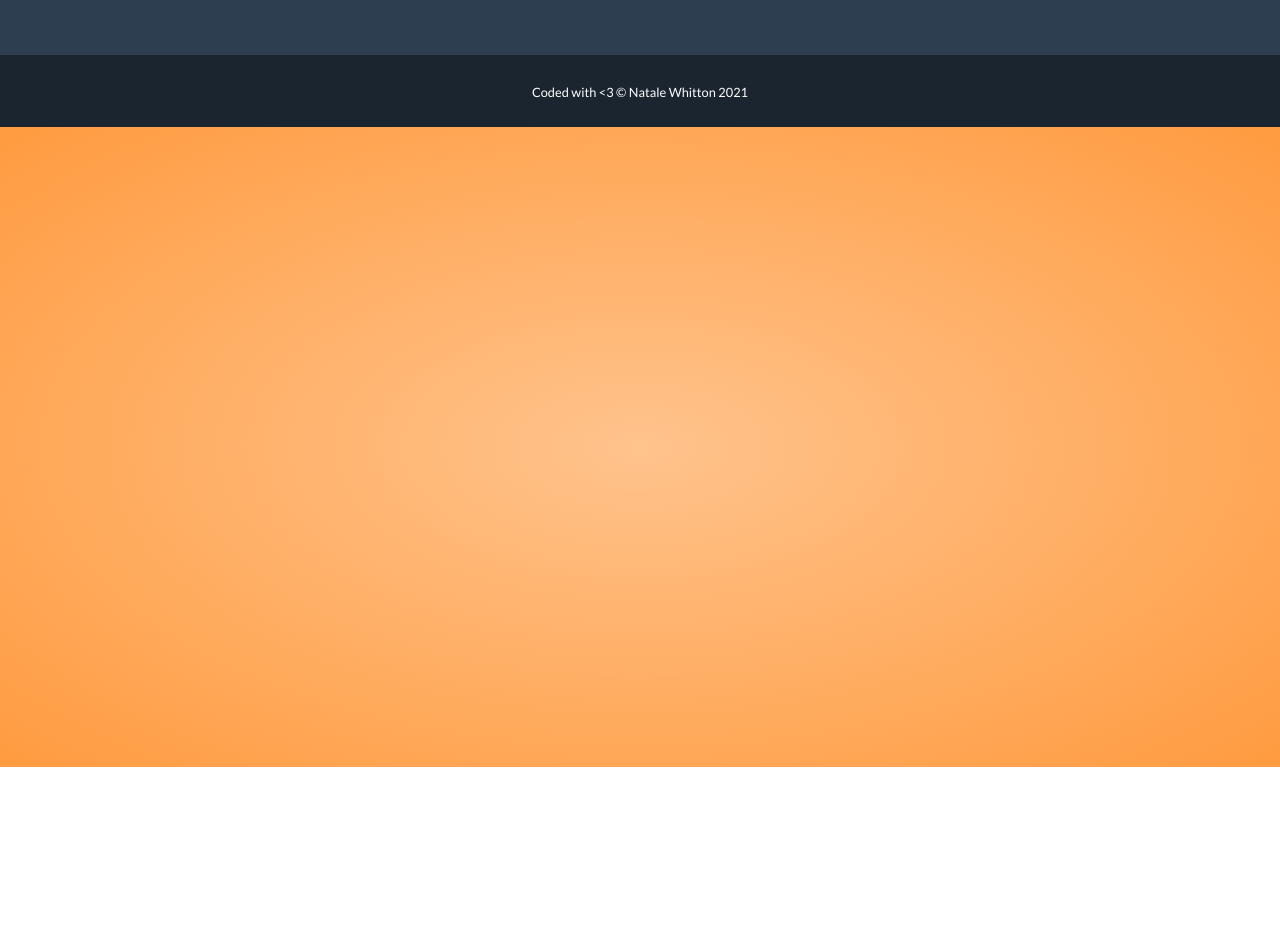
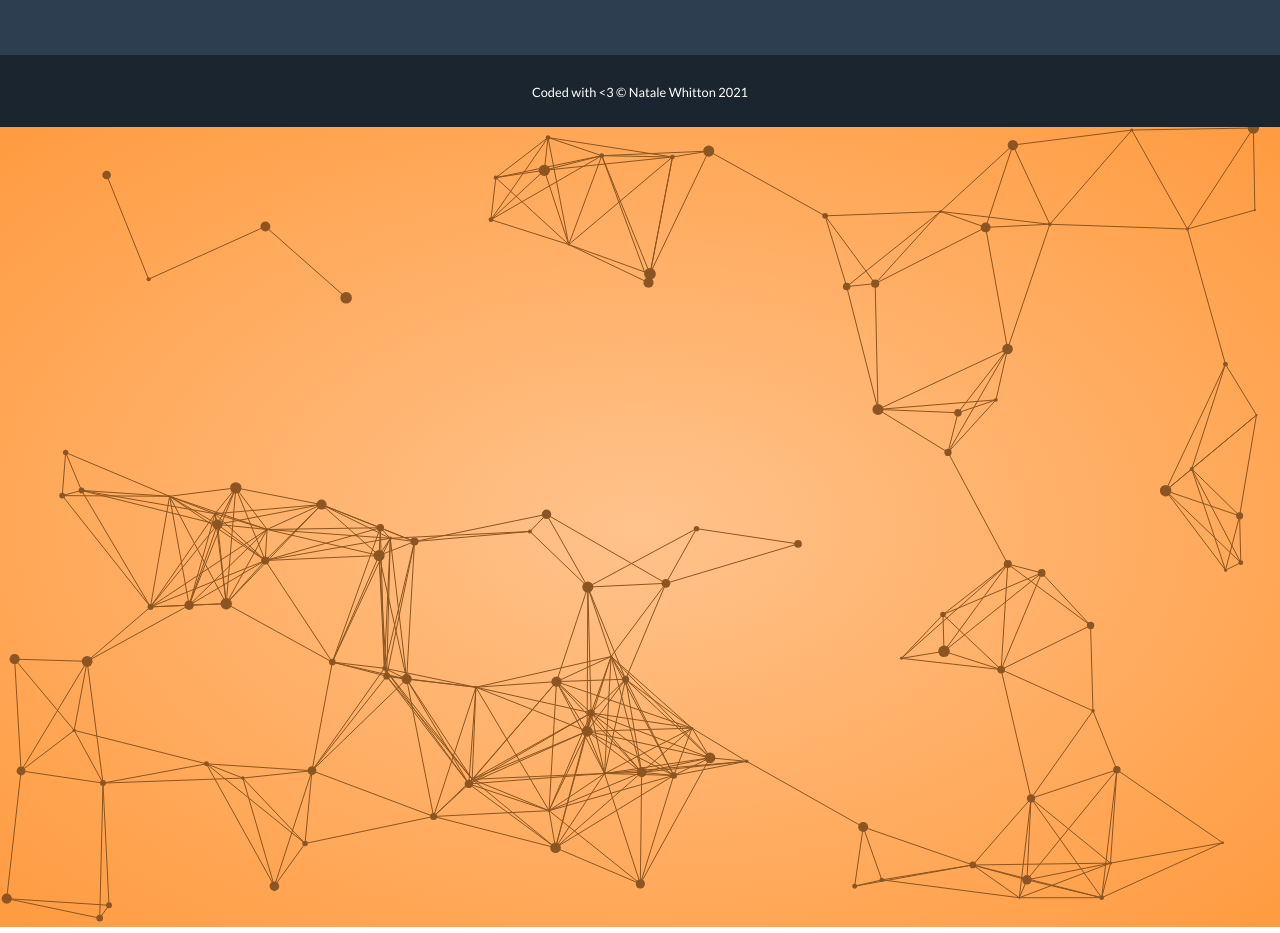
Before and after one commit to naddiebell/Portfolio, a plain HTML site: page index.html in a window 1280 px wide. Shown: the part 2560-3493 px from the top of the page. Before the commit the page ends 3333 px from the top, so only its background shows below. Drawn offline with nearby package versions, Linux system fonts and the light colour scheme.

Commit message:
add to particle animation

```diff
--- a/index.html
+++ b/index.html
@@ -19,7 +19,7 @@
     <link href="css/styles.css" rel="stylesheet" />
     <link href="css/customStyles.css" rel="stylesheet">
     <link rel="stylesheet" href="css/particlesStyle.css" />
-    <script src="js/particleScipts.js"></script>
+
 </head>
 
 <body id="page-top">
@@ -357,6 +357,7 @@
     <script src="assets/mail/contact_me.js"></script>
     <!-- Core theme JS-->
     <script src="js/scripts.js"></script>
+    <script src="js/particleScipts.js"></script>
 </body>
 
 </html>
--- a/js/particleScipts.js
+++ b/js/particleScipts.js
@@ -2,14 +2,13 @@ const canvas = document.getElementById("canvas1");
 const ctx = canvas.getContext('2d');
 canvas.width = window.innerWidth;
 canvas.height = window.innerHeight;
-
 let particlesArray;
 
 //get mouse position
 let mouse = {
     x: null,
     y: null,
-    radius: (canvas.height/80) * (canvas.width/80);
+    radius: (canvas.height/100) * (canvas.width/100)
 }
 
 window.addEventListener('mousemove',
@@ -75,5 +74,57 @@ class Particle {
 function init() {
     particlesArray = [];
     let numberOfParticles = (canvas.height * canvas.width) / 9000;
-    for (let i = 0; i )
+
+    for (let i = 0; i < numberOfParticles; i++) {
+        let size = (Math.random() * 5) + 1;
+        let x = (Math.random() * ((innerWidth - size * 2) - (size * 2)) + size * 2);
+        let y = (Math.random() * ((innerHeight - size * 2) - (size * 2)) + size * 2);
+        let directionX = (Math.random() * 5) - 2.5;
+        let directionY = (Math.random() * 5) - 2.5;
+        let color = '#8C5523';
+
+        particlesArray.push(new Particle(x,y, directionX, directionY, size, color));
+    }
 }
+
+// check if particles are close enough to draw line between them
+function connect(){
+    for (let a = 0; a < particlesArray.length; a++) {
+        for (let b = a; b < particlesArray.length; b++){
+            let distance = (( particlesArray[a].x - particlesArray[b].x)
+            * (particlesArray[a].x - particlesArray[b].x))
+            + ((particlesArray[a].y - particlesArray[b].y) *
+            (particlesArray[a].y - particlesArray[b].y));
+            if (distance < (canvas.width/7) * (canvas.height/7)) {
+                ctx.strokeStyle='rgba(140,85,31,1)';
+                ctx.lineWidth = 1;
+                ctx.beginPath();
+                ctx.moveTo(particlesArray[a].x, particlesArray[a].y);
+                ctx.lineTo(particlesArray[b].x, particlesArray[b].y);
+                ctx.stroke();
+            }
+        }
+    }
+}
+
+// animation loop
+function animate() {
+    requestAnimationFrame(animate);
+    ctx.clearRect(0,0,innerWidth, innerHeight);
+
+    for (let i = 0; i < particlesArray.length; i++){
+        particlesArray[i].update();
+    }
+    connect();
+}
+
+window.addEventListener('resize',
+    function(){
+        canvas.width = innerWidth;
+        canvas.height = innerHeight;
+        mouse.radius = ((canvas.height/100) *(canvas.height/100));
+        init();
+    })
+
+init();
+animate();
```
